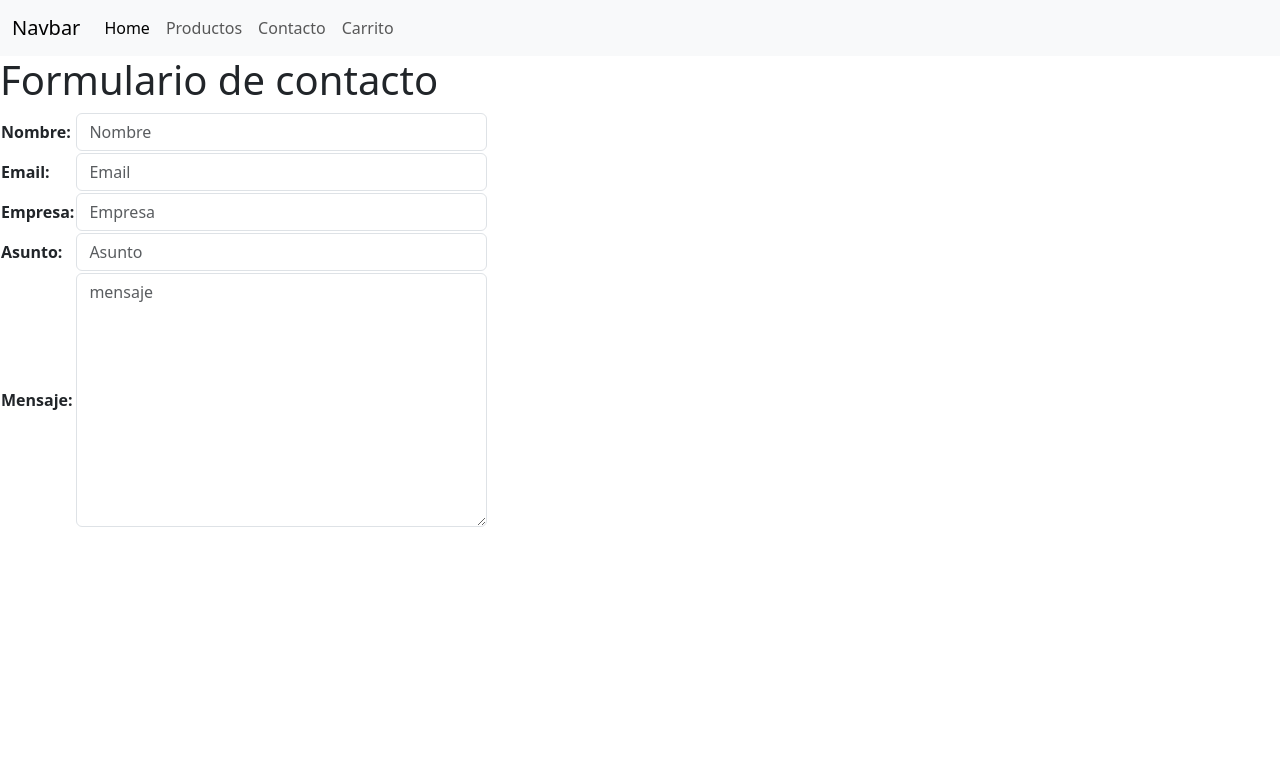
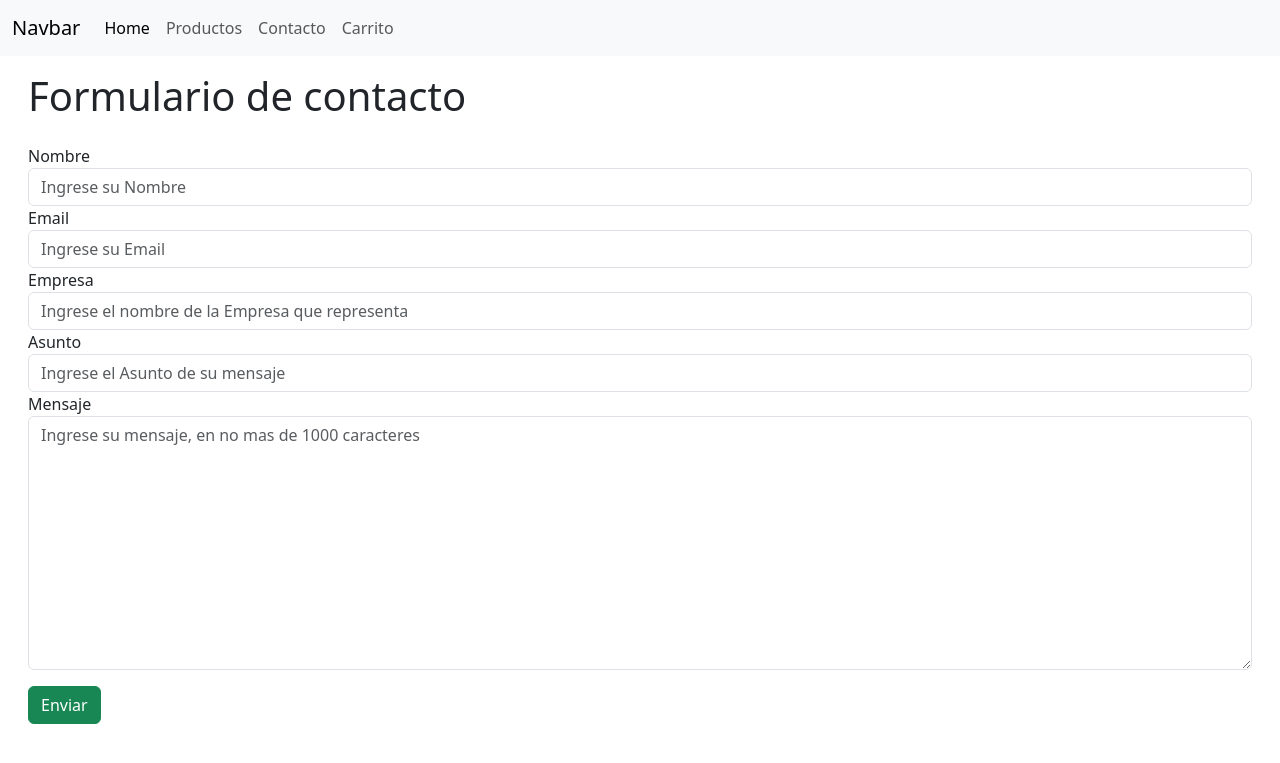
Before and after one commit to BorisSMorales/grupal_m6, a Django app: page /contacto/ in a window 1280 px wide. Shown: the top 763 px of the page. Run offline with Django 4.2, Linux system fonts and the light colour scheme.

Commit message:
Cambios finales forms

```diff
--- a/telovendo3/telovendo3app/forms.py
+++ b/telovendo3/telovendo3app/forms.py
@@ -2,17 +2,17 @@ from django import forms
 
 class FormularioContacto(forms.Form):
     nombre = forms.CharField(label="Nombre", max_length=50, required=True,
-                            widget=forms.TextInput(attrs={'placeholder': 'Nombre', 'class': 'form-control'}),
+                            widget=forms.TextInput(attrs={'placeholder': 'Ingrese su Nombre', 'class': 'form-control'}),
                             error_messages={'required':'El nombre es obligatorio', 'max_length': 'el nombre no puede tener más de 50 caracteres'})
-    email = forms.EmailField(label="Email", max_length=100, required=True,
-                            widget=forms.TextInput(attrs={'placeholder': 'Email', 'class': 'form-control'}),
-                            error_messages={'required':'El Email es obligatorio', 'max_length':'el email no puede tener más de 100 caracteres'})
+    email = forms.EmailField(label="Email", max_length=100,min_length=5, required=True,
+                            widget=forms.TextInput(attrs={'placeholder': 'Ingrese su Email', 'class': 'form-control'}),
+                            error_messages={'required':'El Email es obligatorio', 'max_length':'el email no puede tener más de 100 caracteres','min_length': 'El email debe tener al menos 5 caracteres'})
     empresa = forms.CharField(label='Empresa', max_length=100, required=True,
-                            widget=forms.TextInput(attrs={'placeholder':'Empresa', 'class':'form-control'}),
+                            widget=forms.TextInput(attrs={'placeholder':'Ingrese el nombre de la Empresa que representa', 'class':'form-control'}),
                             error_messages= {'required':'El nombre de la empresa es obligatorio', 'max_lenght':'El nombre de la empresa es muy largo'})
     asunto = forms.CharField(label='Asunto', max_length=100, required=True,
-                            widget=forms.TextInput(attrs={'placeholder':'Asunto', 'class':'form-control'}),
+                            widget=forms.TextInput(attrs={'placeholder':'Ingrese el Asunto de su mensaje', 'class':'form-control'}),
                             error_messages= {'required':'El asunto es obligatorio', 'max_lenght':'El asunto no debe tener mas de 100 caracteres'})
     mensaje = forms.CharField(label ='Mensaje', max_length=1000, required = True,
-                            widget=forms.Textarea(attrs={'placeholder':'mensaje', 'class':'form-control'}),
+                            widget=forms.Textarea(attrs={'placeholder':'Ingrese su mensaje, en no mas de 1000 caracteres', 'class':'form-control'}),
                             error_messages= {'required':'El mensaje es obligatorio', 'max_length':'El maximo de caracteres es de 1000'})
--- a/telovendo3/telovendo3app/templates/telovendo3app/base.html
+++ b/telovendo3/telovendo3app/templates/telovendo3app/base.html
@@ -25,10 +25,10 @@
             </div>
         </div>
     </nav>
-    <section>
+    <section class="m-3 row">
         <h1>{% block title %}{%endblock%}</h1>
     </section>
-    <section> {% block content %}{% endblock%}</section>
+    <section class="m-3 row"> {% block content %}{% endblock%}</section>
 </body>
 <script src="https://cdn.jsdelivr.net/npm/bootstrap@5.3.0/dist/js/bootstrap.bundle.min.js" integrity="sha384-geWF76RCwLtnZ8qwWowPQNguL3RmwHVBC9FhGdlKrxdiJJigb/j/68SIy3Te4Bkz" crossorigin="anonymous"></script>
 </html>
--- a/telovendo3/telovendo3app/templates/telovendo3app/contacto.html
+++ b/telovendo3/telovendo3app/templates/telovendo3app/contacto.html
@@ -1,5 +1,5 @@
 {% extends 'telovendo3app/base.html' %}
-
+{%load static%}
 
 {% block title %}
     Formulario de contacto
@@ -9,8 +9,27 @@
 {% block content %}
     <form method="post">
         {% csrf_token %}
-        <table>
-        {{formulario}}
-        </table>
+        {%for campo in formulario%}
+        <div class="form-group">
+            <label for="{{campo.id_for_label}}">{{campo.label}}</label>
+            {{campo}}
+            {%if campo.help_text%}
+                <small id="{{campo.id_for_label}}" class="form-text text-muted">{{ campo.help_text }}</small>
+            {%endif%}
+        </div>
+        {%endfor%}
+        {% if mensajes and mensajes.enviado %}
+        <div class="alert alert-success mt-3" role="alert">
+            {{ mensajes.resultado }}
+        </div>
+      {% endif %}
+      {% if mensajes and not mensajes.enviado %}
+      <div class="alert alert-danger mt-3" role="alert">
+        {{ mensajes.resultado }}
+      </div>
+      {% endif %}
+
+        <button type="submit" class="mt-3 btn btn-success">Enviar</button>
+
     </form>
 {% endblock %}
```
Also changed, not shown: telovendo3/db.sqlite3, telovendo3/telovendo3app/migrations/0001_initial.py (added).
